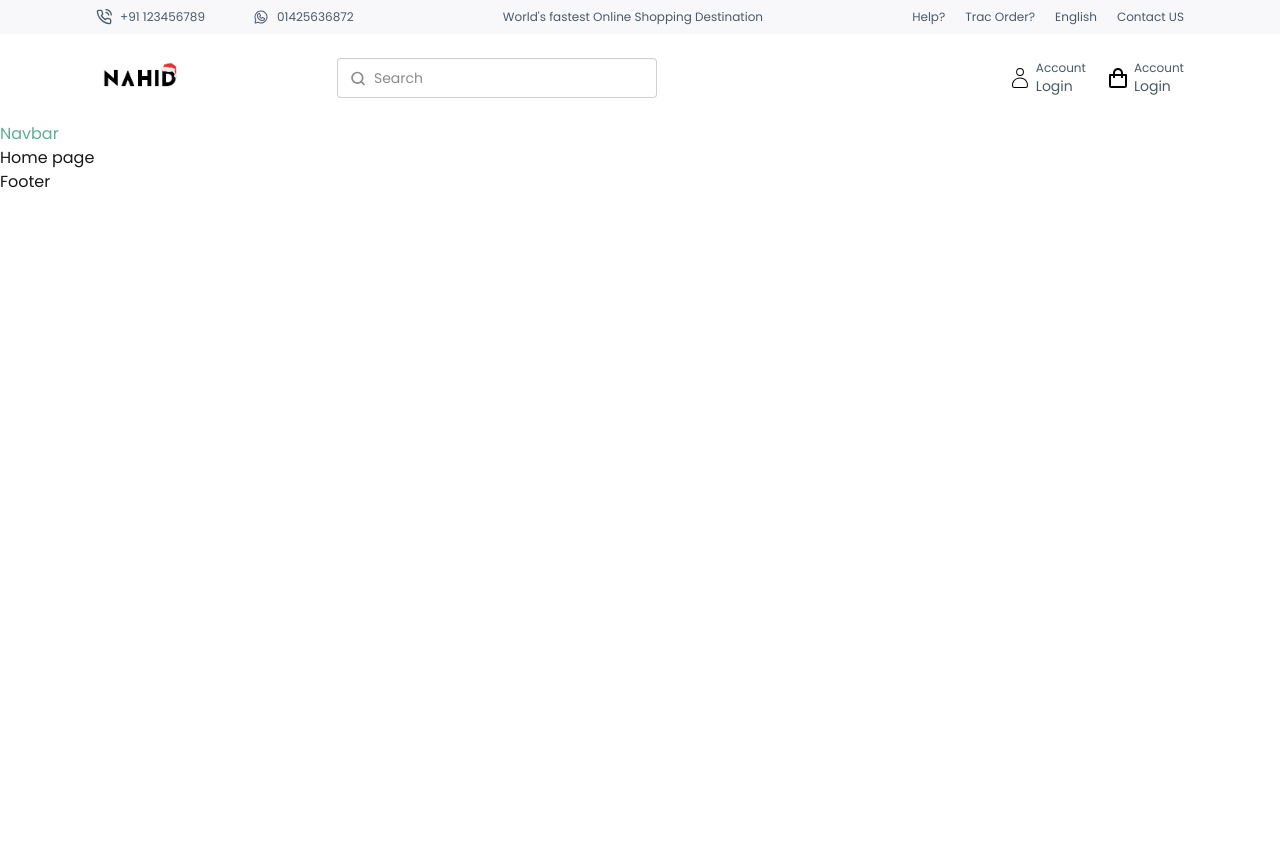
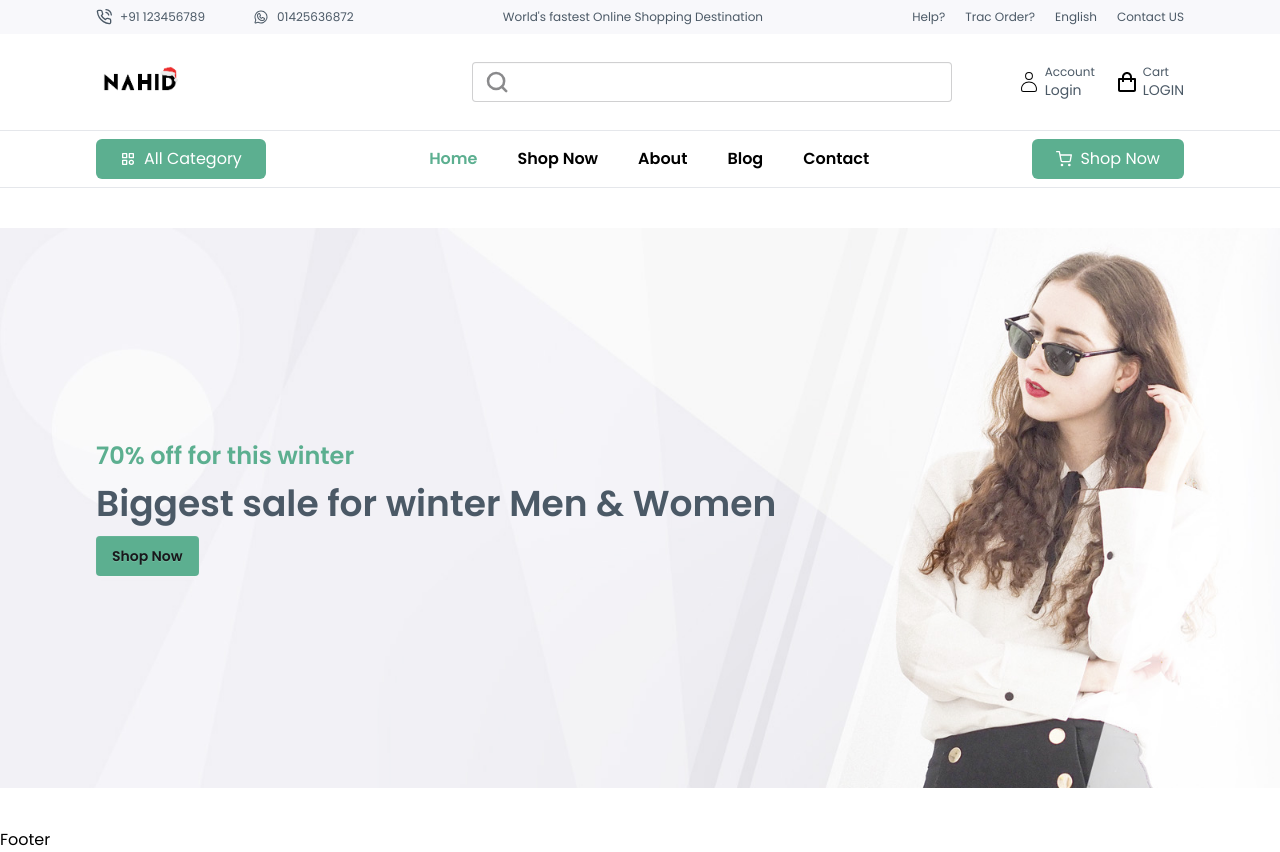
Before and after one commit to mdnahidbhuyaan/ecommerce-frontend, a React (Vite) app: page / in a window 1280 px wide. Before the commit the page ends 800 px from the top, so only its background shows below. Built offline with nearby package versions, Linux system fonts and the light colour scheme.

Commit message:
hero section complate

```diff
--- a/src/Components/ShardComponents/Header/MinHeader.jsx
+++ b/src/Components/ShardComponents/Header/MinHeader.jsx
@@ -6,11 +6,11 @@ import { BiShoppingBag } from 'react-icons/bi'
 const MinHeader = () => {
   return (
     <div className='bg-white'>
-      <div className='flex items-center justify-between container mx-auto px-24'>
+      <div className='flex items-center justify-between py-1 container mx-auto px-24'>
         <img className='w-22' src={nahidLogo} alt="" />
         <div>
-<label className="input outline-none">
-  <svg className="h-[1.5em] opacity-50" xmlns="http://www.w3.org/2000/svg" viewBox="0 0 24 24">
+<label className="input outline-none translate-x-28 w-120">
+  <svg className="h-[2em] opacity-50" xmlns="http://www.w3.org/2000/svg" viewBox="0 0 24 24">
     <g
       strokeLinejoin="round"
       strokeLinecap="round"
@@ -22,7 +22,7 @@ const MinHeader = () => {
       <path d="m21 21-4.3-4.3"></path>
     </g>
   </svg>
-  <input type="search " className='pr-48' required placeholder="Search" />
+  <input type="search " className='pr-54 text-white' required placeholder="Search . . . " />
 </label>
         </div>
         <div className='flex items-center gap-5'>
@@ -36,8 +36,8 @@ const MinHeader = () => {
                  <div className='flex items-center gap-1'>
             <BiShoppingBag  className='text-black text-2xl'/>
             <div>
-              <p className='text-black ct text-xs'>Account</p>
-              <p className='text-black ts'>Login</p>
+              <p className='text-black ct text-xs'>Cart</p>
+              <p className='text-black ts'>LOGIN</p>
             </div>
           </div>
         </div>
--- a/src/Components/ShardComponents/Header/Navbar.jsx
+++ b/src/Components/ShardComponents/Header/Navbar.jsx
@@ -1,11 +1,31 @@
-import React from 'react'
+import React from "react";
+import { FiShoppingCart } from "react-icons/fi";
+import { IoLocationSharp } from "react-icons/io5";
+import { TbCategory } from "react-icons/tb";
+import { NavLink } from "react-router";
 
 const Navbar = () => {
   return (
-    <div>
-      <h1 className='cp'>Navbar</h1>
+    <div className="bg-white border-y py-2 border-gray-200">
+      <div className="flex items-center justify-between container mx-auto px-24">
+        <div className="flex items-center gap-2 bgp text-white py-2 px-6 rounded-md">
+          <TbCategory className=" " />
+          <p className="">All Category</p>
+        </div>
+        <div className="text-black flex gap-10 font-semibold">
+          <NavLink className={({isActive}) => isActive? `cp` : ``} to="/">Home</NavLink>
+          <NavLink className={({isActive}) => isActive? `cp` : ``} to="/shop">Shop Now</NavLink>
+          <NavLink className={({isActive}) => isActive? `cp` : ``} to="/about">About</NavLink>
+          <NavLink className={({isActive}) => isActive? `cp` : ``} to="/blog">Blog</NavLink>
+          <NavLink className={({isActive}) => isActive? `cp` : ``} to="/contact">Contact</NavLink>
+        </div>
+             <div className="flex items-center gap-2 bgp text-white py-2 px-6 rounded-md">
+        <FiShoppingCart />
+          <p className="">Shop Now</p>
+        </div>
+      </div>
     </div>
-  )
-}
+  );
+};
 
-export default Navbar
+export default Navbar;
--- a/src/Layout/Root.jsx
+++ b/src/Layout/Root.jsx
@@ -7,7 +7,7 @@ const Root = () => {
     <div>
     <Header></Header>
      <Outlet></Outlet>
-     <footer>Footer</footer>
+     <footer className='text-black'>Footer</footer>
     </div>
   )
 }
--- a/src/Page/Home/Home.jsx
+++ b/src/Page/Home/Home.jsx
@@ -1,9 +1,10 @@
 import React from 'react'
+import Hero from './HomeComponents/Hero'
 
 const Home = () => {
   return (
-    <div>
-      Home page
+    <div className='bg-white'>
+      <Hero/>
     </div>
   )
 }
--- /dev/null
+++ b/src/Page/Home/HomeComponents/Hero.jsx
@@ -0,0 +1,18 @@
+import React from 'react'
+import bg from "../../../assets/image/HERO-COVER.jpg"
+
+const Hero = () => {
+  return (
+    <div className='bg-white'>
+      <div style={{backgroundImage:`url(${bg})`}} className='container bg-cover my-10 h-[70vh] mx-auto px-24'>
+       <div className='flex flex-col justify-center h-full items-start gap-3'>
+        <h3 className='text-black cp text-2xl font-semibold'>70% off for this winter</h3>
+       <h3 className='text-black text-4xl font-semibold ct'>Biggest sale for winter Men & Women</h3>
+       <button className='btn bgp border-none '>Shop Now</button>
+       </div>
+      </div>
+    </div>
+  )
+}
+
+export default Hero
--- a/src/index.css
+++ b/src/index.css
@@ -2,6 +2,7 @@
 @plugin "daisyui";
 *{
       font-family: "Poppins", sans-serif;
+
 
 }
 
@@ -12,10 +13,14 @@
 .ct{
     color:#4b5966;
 }
-.bcp{
+.bgp{
     background-color: #5caf90;
 }
 .ts{
     color:#4b5966;
     font-size: 14px;
 }
+body{
+    background:#ffffff;
+
+}
```
Also changed, not shown: src/assets/image/HERO-COVER.jpg (added).
